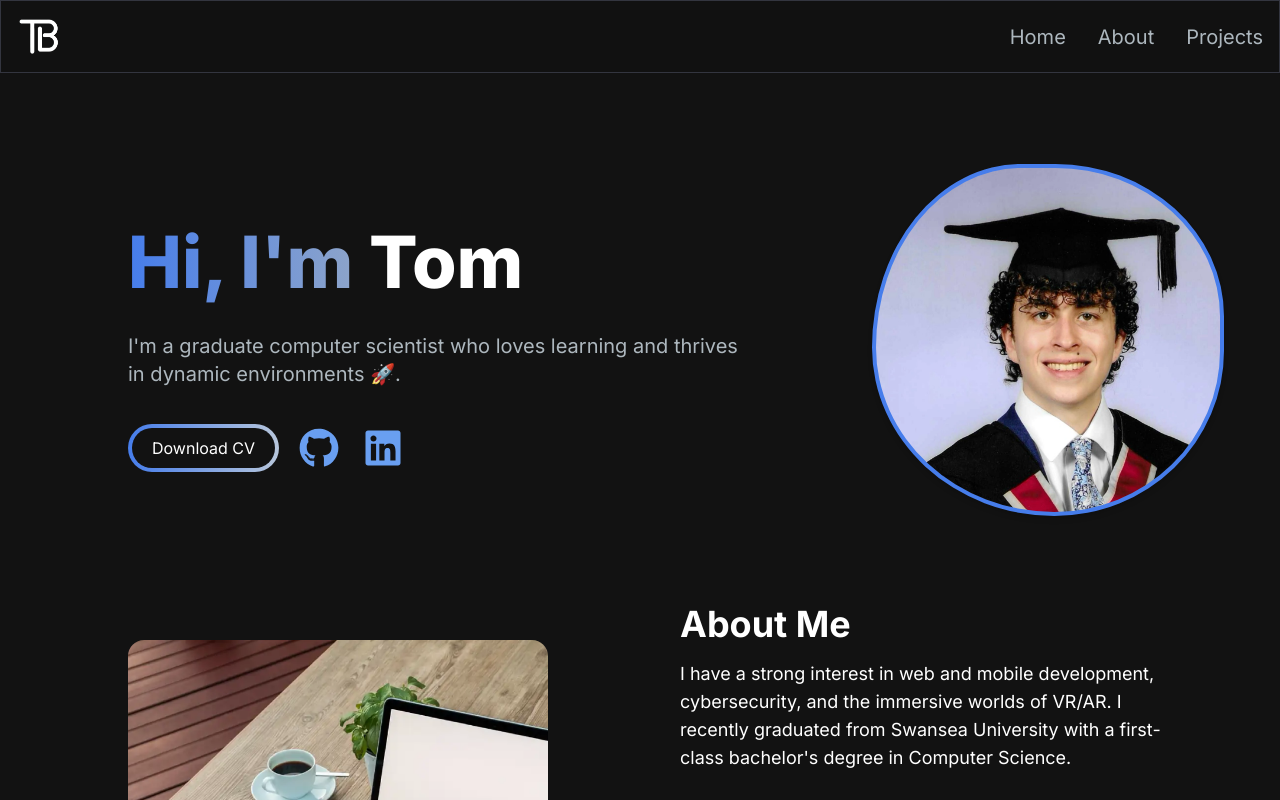
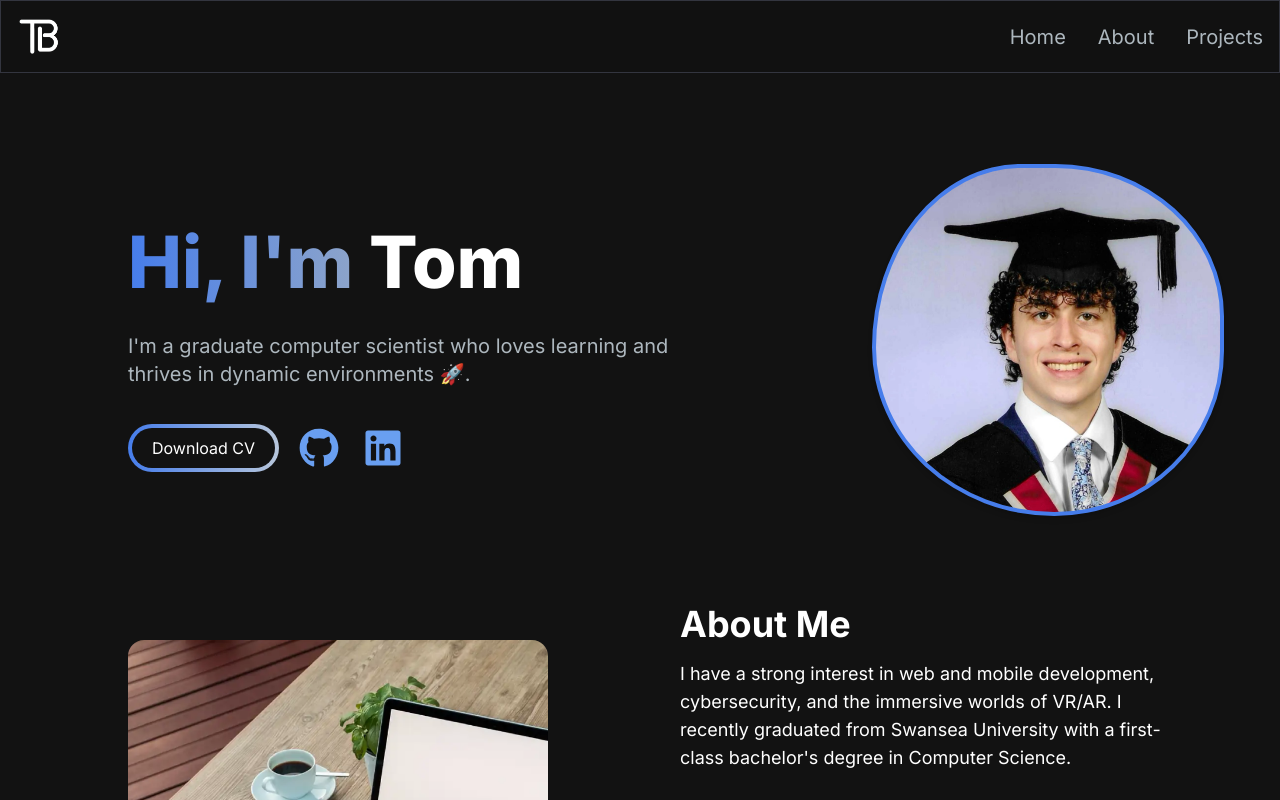
Before and after one commit to tomBlaine/portfolio-website, a Next.js app: page / in a window 1280 px wide. Shown: the top 800 px of the page. Built offline with nearby package versions, Linux system fonts and the light colour scheme.

Commit message:
added padding and escape tags

```diff
--- a/src/app/components/AboutSection.jsx
+++ b/src/app/components/AboutSection.jsx
@@ -115,7 +115,7 @@ function AboutSection() {
             <div className="mt-[370px] md:mt-4 text-left flex flex-col h-full">
                 <h2 className="text-4xl font-bold text-white mb-4">About Me</h2>
                 <p className="text-base md:text-lg ">
-                    I have a strong interest in web and mobile development, cybersecurity, and the immersive worlds of VR/AR. I recently graduated from Swansea University with a first-class bachelor's degree in Computer Science.
+                    I have a strong interest in web and mobile development, cybersecurity, and the immersive worlds of VR/AR. I recently graduated from Swansea University with a first-class bachelor&apos;s degree in Computer Science.
                 </p>
                 <div className="flex flex-row mt-8">
                     <TabButton selectTab={() => handleTabChange("skills")} active={tab==="skills"}>Skills</TabButton>
--- a/src/app/components/HeroSection.jsx
+++ b/src/app/components/HeroSection.jsx
@@ -23,12 +23,12 @@ const HeroSection = () => {
               className="col-span-8 place-self-center text-centre sm:text-left justify-self-start"
             >
                 <h1 className="text-white mb-4 text-4xl lg:text-7xl lg:leading-normal sm:text-5xl font-extrabold">
-                    <span className="text-transparent bg-clip-text bg-gradient-to-r from-primary-500 to-secondary-400">Hi, I'm {" "}</span>
+                    <span className="text-transparent bg-clip-text bg-gradient-to-r from-primary-500 to-secondary-400">Hi, I&apos;m {" "}</span>
 
                     Tom
                 </h1>
-                <p className="text-[#ADB7BE] text-base sm:text-lg mb-6 lg:text-xl">
-                    I'm a graduate computer scientist who loves learning and thrives <br/> in dynamic environments 🚀.
+                <p className="text-[#ADB7BE] text-base sm:text-lg mb-6 lg:text-xl pr-32">
+                    I&apos;m a graduate computer scientist who loves learning and thrives in dynamic environments 🚀.
                 </p>
                 <div className="flex flex-row">
                     <a href="/Thomas Blaine CV 2023.pdf" download>
```
